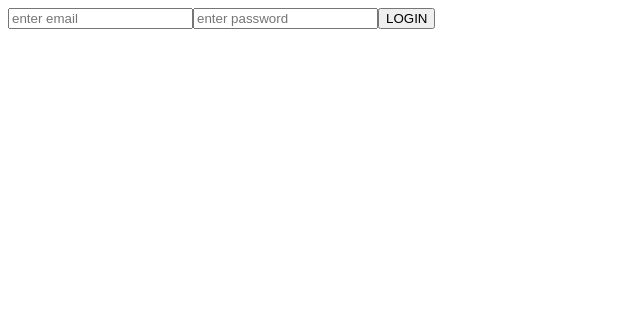
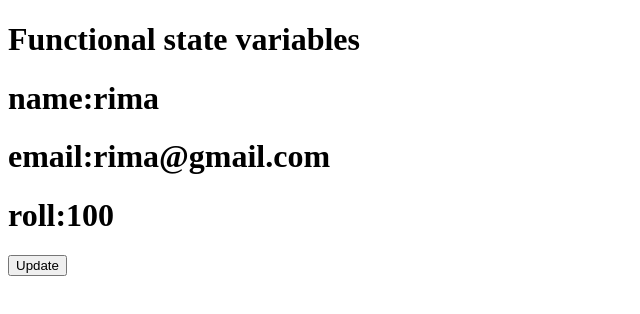
Before and after one commit to suprava16/React_Session_6, a React (Create React App) app: page / in a window 1280 px wide. Shown: the top 314 px of the page, without its empty margins (0-640 px from the left). Built offline with nearby package versions, Linux system fonts and the light colour scheme.

Commit message:
functional components

```diff
--- a/src/App.js
+++ b/src/App.js
@@ -12,6 +12,9 @@ import ConditionalRendering from "./ClassComponents/ConditionalRendering/Conditi
 import Main from "./ClassComponents/LifeCycle/Main"
 import Fetch from "./ClassComponents/Apis/Fetch"
 import Post_api from "./ClassComponents/Apis/Post_api"
+import Greet from "./Functiona components/Greet"
+import FunctionProps from "./Functiona components/FunctionProps"
+import FunctionStateVariable from "./Functiona components/FunctionStateVariable"
 export class App extends React.Component{
   render(){
     return(
@@ -29,7 +32,10 @@ export class App extends React.Component{
       {/* <ConditionalRendering/> */}
       {/* <Main/> */}
       {/* <Fetch/> */}
-      <Post_api/>
+      {/* <Post_api/> */}
+      {/* <Greet/> */}
+      {/* <FunctionProps name="suprava" email="suprava@gmail.com"/> */}
+      <FunctionStateVariable/>
       </div>
     )
   }
--- a/src/ClassComponents/Apis/Fetch.js
+++ b/src/ClassComponents/Apis/Fetch.js
@@ -23,7 +23,7 @@ export default class Fetch extends Component {
         {this.state.user.map((u,i)=>{
           return(
             <div>
-            <h1>firstname:{u.first_name}</h1>
+            <h1 style={{backgroundColor:"blue"}} >firstname:{u.first_name}</h1>
             <img src={u.avatar} alt="image"/>
             </div>
           )
--- /dev/null
+++ b/src/Functiona components/FunctionProps.js
@@ -0,0 +1,17 @@
+import React from "react";
+
+function FunctionProps(props) {
+  console.log(props)
+  const { name, email } = props
+  return (
+    <div>
+      <h1>Props example</h1>
+      {/* <h1>name:{props.name}</h1>
+      <h1>email:{props.email}</h1> */}
+
+      <h1>name:{name}</h1>
+      <h1>email:{email}</h1>
+    </div>
+  )
+}
+export default FunctionProps
--- /dev/null
+++ b/src/Functiona components/FunctionStateVariable.js
@@ -0,0 +1,23 @@
+import React, { useState } from "react";
+
+function FunctionStateVariable() {
+  const [name, setName] = useState("rima")
+  const [email, setEmail] = useState("rima@gmail.com")
+  const [roll, setRoll] = useState(100)
+
+  const handleClick = () => {
+    setName("supriya")
+    setEmail("supriya@gmail.com")
+    setRoll(400)
+  }
+  return (
+    <div>
+      <h1>Functional state variables</h1>
+      <h1>name:{name}</h1>
+      <h1>email:{email}</h1>
+      <h1>roll:{roll}</h1>
+      <button onClick={handleClick}>Update</button>
+    </div>
+  )
+}
+export default FunctionStateVariable
--- /dev/null
+++ b/src/Functiona components/Greet.js
@@ -0,0 +1,10 @@
+import React from "react";
+
+function Greet(){
+return(
+  <div>
+    <h1>Hello Good evening everyone......</h1>
+  </div>
+)
+}
+export default Greet;
```
